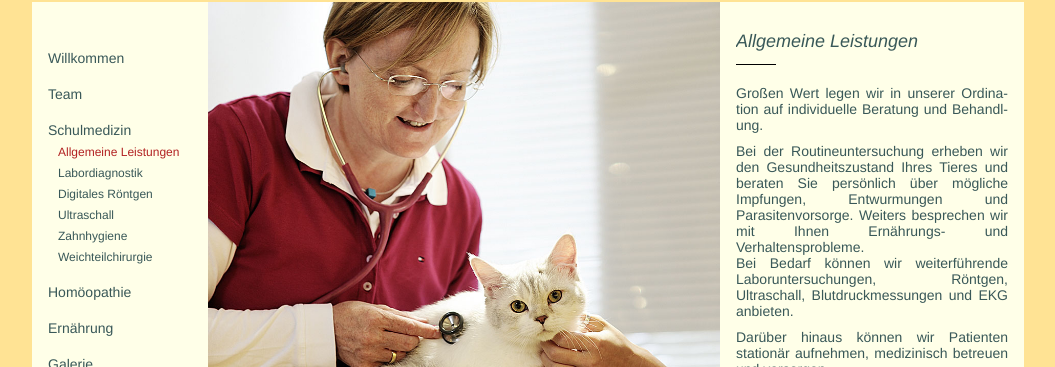
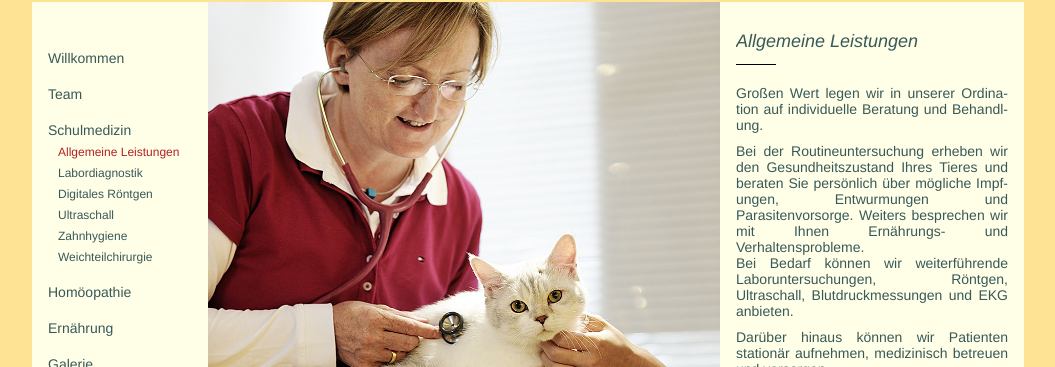
Before and after one commit to richardtraindl/tierarztpraxis-kaiserstrasse.at, a Jekyll site: the page built from schulmedizin.html, in a window 1280 px wide. Shown: the part 166-533 px from the top of the page, without its empty margins (112-1167 px from the left). Built offline with Jekyll 4.4.1, drawn with Linux system fonts in a browser that asks for light colours.

Commit message:
textänderungen

```diff
--- a/_includes/schulmedizin/allgemeine_leistungen.html
+++ b/_includes/schulmedizin/allgemeine_leistungen.html
@@ -12,7 +12,7 @@
     <div class="small-gap"></div>
 
     <p>
-      Bei der Routineuntersuchung erheben wir den Gesundheitszustand Ihres Tieres und beraten Sie persönlich über mögliche Impfungen, Entwurmungen und Parasitenvorsorge.
+      Bei der Routineuntersuchung erheben wir den Gesundheitszustand Ihres Tieres und beraten Sie persönlich über mögliche Impf- ungen, Entwurmungen und Parasitenvorsorge.
       Weiters besprechen wir mit Ihnen Ernährungs- und Verhaltensprobleme.<br>
       Bei Bedarf können wir weiterführende Laboruntersuchungen, Röntgen, Ultraschall, Blutdruckmessungen und EKG anbieten.
     </p>
```
